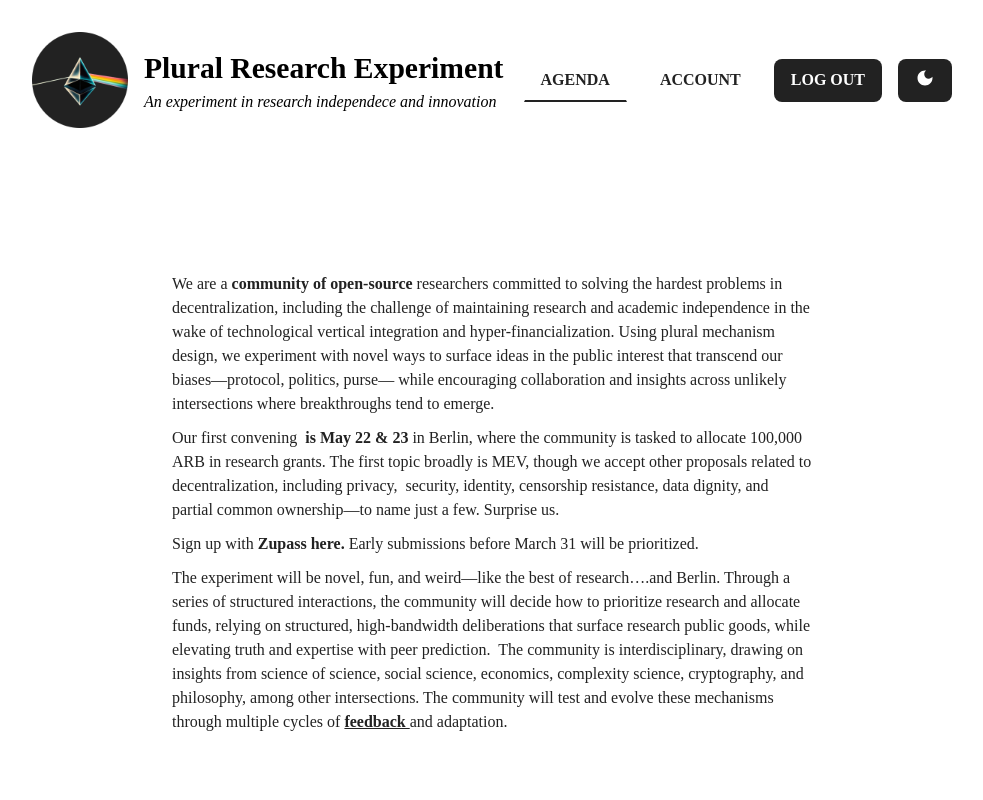
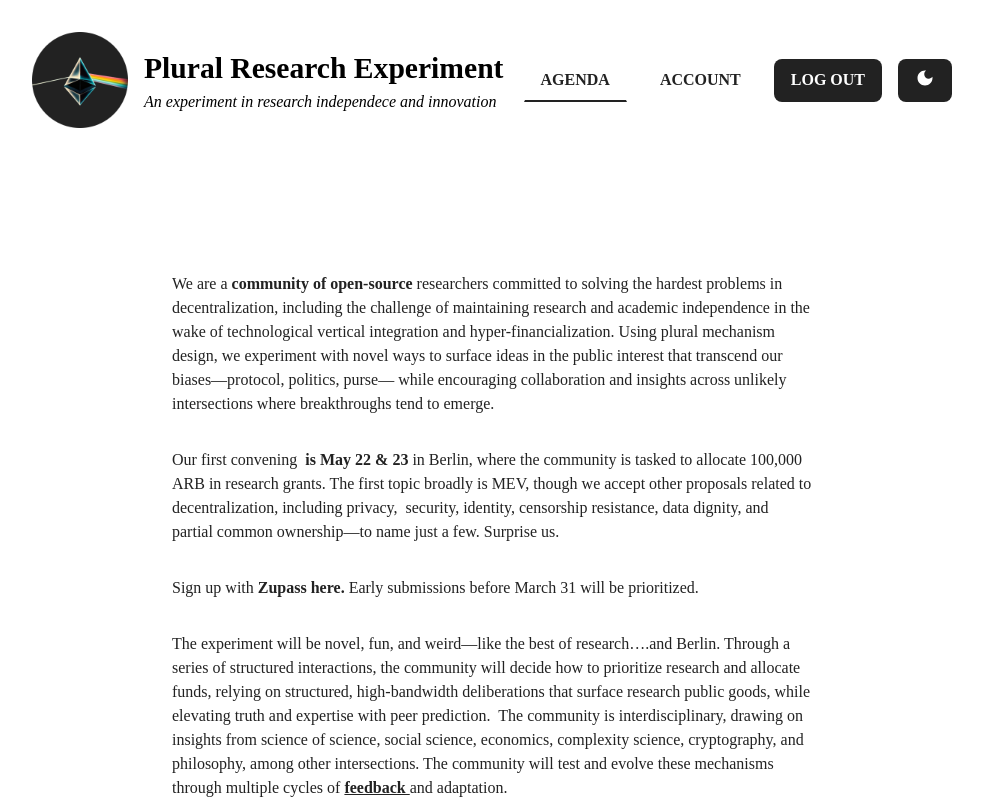
Before and after one commit to BrayanAngaritaR/plural, a React (Vite) app: page / in a window 1280 px wide. Shown: the top 800 px of the page, without its empty margins (148-1131 px from the left). Built offline with nearby package versions, Linux system fonts and the light colour scheme.

Commit message:
style gap on home

```diff
--- a/src/pages/Home.tsx
+++ b/src/pages/Home.tsx
@@ -4,11 +4,12 @@ import styled from "styled-components";
 const StyledContainer = styled.article`
     display: flex;
     flex-direction: column;
-    gap: 10px;
+    gap: 32px;
     padding: 112px 0px;
 
     @media (max-width: 678px) {
       padding: 0px;
+      gap: 64px;
    }
 `;
 
```
